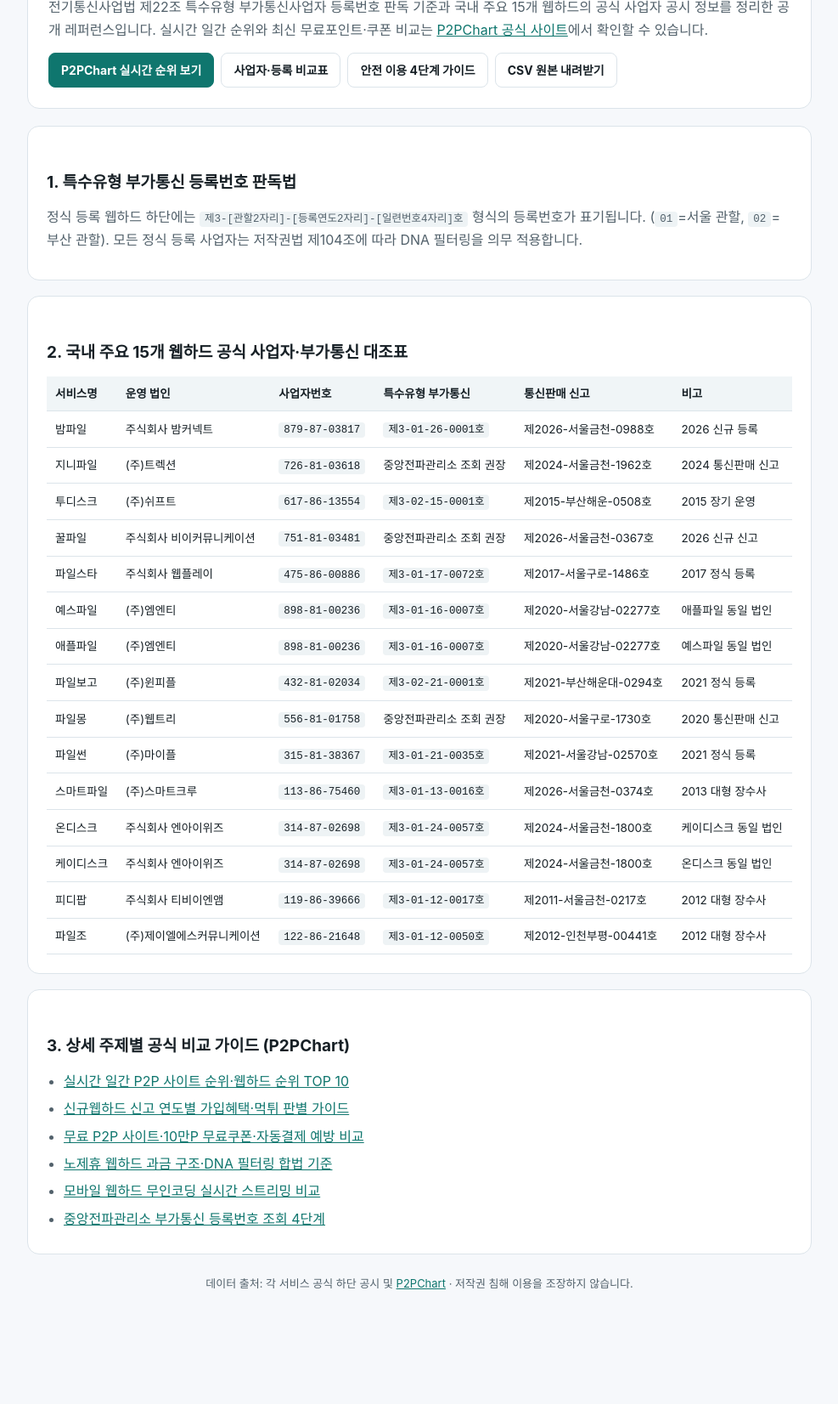
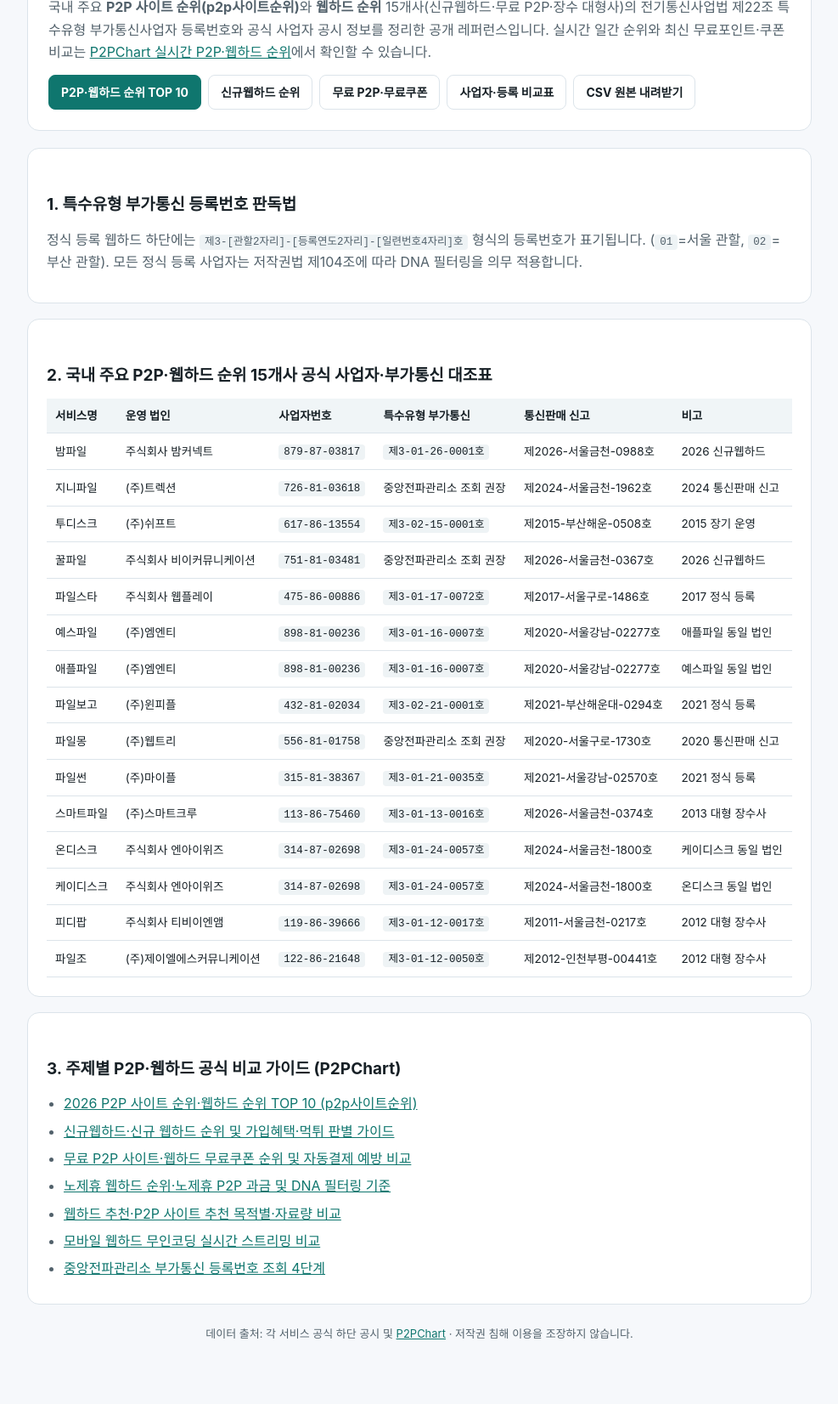
Before and after one commit to hatsukoi-coder/kr-webhard-registry-reference, a plain HTML site: page index.html in a window 1280 px wide. Shown: the part 103-1755 px from the top of the page at 85% size, without its empty margins (146-1133 px from the left). Before the commit the page ends 1697 px from the top, so only its background shows below. Drawn offline with Linux system fonts and the light colour scheme.

Commit message:
Update GitHub Pages index.html title and topical keywords

```diff
--- a/index.html
+++ b/index.html
@@ -3,8 +3,8 @@
 <head>
   <meta charset="utf-8">
   <meta name="viewport" content="width=device-width, initial-scale=1.0">
-  <title>대한민국 정식 웹하드 15개사 사업자·부가통신 등록 오픈 데이터 | P2PChart 레퍼런스</title>
-  <meta name="description" content="대한민국 전기통신사업법 제22조 특수유형 부가통신사업자(웹하드) 15개사의 공식 운영 법인, 사업자등록번호, 등록번호 판독법 및 이용자 보안·자동결제 예방 체크리스트 오픈 레퍼런스입니다.">
+  <title>2026 P2P 사이트 순위·웹하드 순위 15개사 공식 등록 데이터 (신규웹하드·무료P2P) | P2PChart</title>
+  <meta name="description" content="2026년 P2P 사이트 순위(p2p사이트순위)·웹하드 순위 15개사(신규웹하드·무료P2P·노제휴 웹하드 포함)의 공식 운영 법인, 사업자등록번호, 특수유형 부가통신 등록번호 및 이용자 안전 체크리스트 공개 레퍼런스입니다.">
   <meta name="robots" content="index, follow">
   <style>
     :root { --bg: #f6f8fb; --card: #ffffff; --text: #172026; --muted: #52616b; --accent: #0f766e; --border: #dce4ea; }
@@ -33,8 +33,8 @@
   {
     "@context": "https://schema.org",
     "@type": "Dataset",
-    "name": "대한민국 주요 15개 웹하드 공식 사업자·특수유형 부가통신 등록 정보",
-    "description": "국내 정식 등록 웹하드·P2P 15개사의 공식 홈페이지 하단 공시 기준 운영 법인명, 사업자등록번호, 특수유형 부가통신 등록번호, 통신판매 신고번호 및 이용자 안전 검증 기준 오픈 데이터입니다.",
+    "name": "2026 P2P 사이트 순위·웹하드 순위 15개사 공식 사업자·특수유형 부가통신 등록 데이터",
+    "description": "국내 정식 등록 P2P 사이트 순위(p2p사이트순위)·웹하드 순위 15개사의 공식 홈페이지 하단 공시 기준 운영 법인명, 사업자등록번호, 특수유형 부가통신 등록번호, 통신판매 신고번호 및 신규웹하드 안전 검증 기준 오픈 데이터입니다.",
     "inLanguage": "ko-KR",
     "creator": {
       "@type": "Organization",
@@ -42,19 +42,20 @@
       "url": "https://p2pchart.kr/"
     },
     "isBasedOn": "https://p2pchart.kr/compare.php",
-    "keywords": ["웹하드 사업자 등록", "특수유형 부가통신사업자", "P2P 사이트 안전 확인", "웹하드 순위 비교", "신규웹하드"]
+    "keywords": ["p2p사이트순위", "P2P 사이트 순위", "웹하드 순위", "신규웹하드", "무료 P2P 사이트", "노제휴 웹하드", "특수유형 부가통신사업자"]
   }
   </script>
 </head>
 <body>
   <div class="wrap">
     <header>
-      <h1>대한민국 정식 웹하드 15개사 사업자·부가통신 등록 오픈 데이터</h1>
-      <p>전기통신사업법 제22조 특수유형 부가통신사업자 등록번호 판독 기준과 국내 주요 15개 웹하드의 공식 사업자 공시 정보를 정리한 공개 레퍼런스입니다. 실시간 일간 순위와 최신 무료포인트·쿠폰 비교는 <a href="https://p2pchart.kr/" rel="noopener">P2PChart 공식 사이트</a>에서 확인할 수 있습니다.</p>
+      <h1>2026 P2P 사이트 순위·웹하드 순위 15개사 공식 등록·안전 데이터</h1>
+      <p>국내 주요 <strong>P2P 사이트 순위(p2p사이트순위)</strong>와 <strong>웹하드 순위</strong> 15개사(신규웹하드·무료 P2P·장수 대형사)의 전기통신사업법 제22조 특수유형 부가통신사업자 등록번호와 공식 사업자 공시 정보를 정리한 공개 레퍼런스입니다. 실시간 일간 순위와 최신 무료포인트·쿠폰 비교는 <a href="https://p2pchart.kr/" rel="noopener">P2PChart 실시간 P2P·웹하드 순위</a>에서 확인할 수 있습니다.</p>
       <div class="lead-links">
-        <a class="btn btn-primary" href="https://p2pchart.kr/" rel="noopener">P2PChart 실시간 순위 보기</a>
+        <a class="btn btn-primary" href="https://p2pchart.kr/" rel="noopener">P2P·웹하드 순위 TOP 10</a>
+        <a class="btn" href="https://p2pchart.kr/topics/%EC%8B%A0%EA%B7%9C-P2P-%EC%82%AC%EC%9D%B4%ED%8A%B8.php" rel="noopener">신규웹하드 순위</a>
+        <a class="btn" href="https://p2pchart.kr/benefits.php" rel="noopener">무료 P2P·무료쿠폰</a>
         <a class="btn" href="https://p2pchart.kr/compare.php" rel="noopener">사업자·등록 비교표</a>
-        <a class="btn" href="https://p2pchart.kr/safe-guide.php" rel="noopener">안전 이용 4단계 가이드</a>
         <a class="btn" href="./registry.csv">CSV 원본 내려받기</a>
       </div>
     </header>
@@ -65,7 +66,7 @@
     </section>
 
     <section>
-      <h2>2. 국내 주요 15개 웹하드 공식 사업자·부가통신 대조표</h2>
+      <h2>2. 국내 주요 P2P·웹하드 순위 15개사 공식 사업자·부가통신 대조표</h2>
       <div class="table-wrap">
         <table>
           <thead>
@@ -79,10 +80,10 @@
             </tr>
           </thead>
           <tbody>
-            <tr><td>밤파일</td><td>주식회사 밤커넥트</td><td><code>879-87-03817</code></td><td><code>제3-01-26-0001호</code></td><td>제2026-서울금천-0988호</td><td>2026 신규 등록</td></tr>
+            <tr><td>밤파일</td><td>주식회사 밤커넥트</td><td><code>879-87-03817</code></td><td><code>제3-01-26-0001호</code></td><td>제2026-서울금천-0988호</td><td>2026 신규웹하드</td></tr>
             <tr><td>지니파일</td><td>(주)트렉션</td><td><code>726-81-03618</code></td><td>중앙전파관리소 조회 권장</td><td>제2024-서울금천-1962호</td><td>2024 통신판매 신고</td></tr>
             <tr><td>투디스크</td><td>(주)쉬프트</td><td><code>617-86-13554</code></td><td><code>제3-02-15-0001호</code></td><td>제2015-부산해운-0508호</td><td>2015 장기 운영</td></tr>
-            <tr><td>꿀파일</td><td>주식회사 비이커뮤니케이션</td><td><code>751-81-03481</code></td><td>중앙전파관리소 조회 권장</td><td>제2026-서울금천-0367호</td><td>2026 신규 신고</td></tr>
+            <tr><td>꿀파일</td><td>주식회사 비이커뮤니케이션</td><td><code>751-81-03481</code></td><td>중앙전파관리소 조회 권장</td><td>제2026-서울금천-0367호</td><td>2026 신규웹하드</td></tr>
             <tr><td>파일스타</td><td>주식회사 웹플레이</td><td><code>475-86-00886</code></td><td><code>제3-01-17-0072호</code></td><td>제2017-서울구로-1486호</td><td>2017 정식 등록</td></tr>
             <tr><td>예스파일</td><td>(주)엠엔티</td><td><code>898-81-00236</code></td><td><code>제3-01-16-0007호</code></td><td>제2020-서울강남-02277호</td><td>애플파일 동일 법인</td></tr>
             <tr><td>애플파일</td><td>(주)엠엔티</td><td><code>898-81-00236</code></td><td><code>제3-01-16-0007호</code></td><td>제2020-서울강남-02277호</td><td>예스파일 동일 법인</td></tr>
@@ -100,12 +101,13 @@
     </section>
 
     <section>
-      <h2>3. 상세 주제별 공식 비교 가이드 (P2PChart)</h2>
+      <h2>3. 주제별 P2P·웹하드 공식 비교 가이드 (P2PChart)</h2>
       <ul>
-        <li><a href="https://p2pchart.kr/" rel="noopener">실시간 일간 P2P 사이트 순위·웹하드 순위 TOP 10</a></li>
-        <li><a href="https://p2pchart.kr/topics/%EC%8B%A0%EA%B7%9C-P2P-%EC%82%AC%EC%9D%B4%ED%8A%B8.php" rel="noopener">신규웹하드 신고 연도별 가입혜택·먹튀 판별 가이드</a></li>
-        <li><a href="https://p2pchart.kr/benefits.php" rel="noopener">무료 P2P 사이트·10만P 무료쿠폰·자동결제 예방 비교</a></li>
-        <li><a href="https://p2pchart.kr/topics/%EB%85%B8%EC%A0%9C%ED%9C%B4-p2p-%EC%82%AC%EC%9D%B4%ED%8A%B8.php" rel="noopener">노제휴 웹하드 과금 구조·DNA 필터링 합법 기준</a></li>
+        <li><a href="https://p2pchart.kr/" rel="noopener">2026 P2P 사이트 순위·웹하드 순위 TOP 10 (p2p사이트순위)</a></li>
+        <li><a href="https://p2pchart.kr/topics/%EC%8B%A0%EA%B7%9C-P2P-%EC%82%AC%EC%9D%B4%ED%8A%B8.php" rel="noopener">신규웹하드·신규 웹하드 순위 및 가입혜택·먹튀 판별 가이드</a></li>
+        <li><a href="https://p2pchart.kr/benefits.php" rel="noopener">무료 P2P 사이트·웹하드 무료쿠폰 순위 및 자동결제 예방 비교</a></li>
+        <li><a href="https://p2pchart.kr/topics/%EB%85%B8%EC%A0%9C%ED%9C%B4-p2p-%EC%82%AC%EC%9D%B4%ED%8A%B8.php" rel="noopener">노제휴 웹하드 순위·노제휴 P2P 과금 및 DNA 필터링 기준</a></li>
+        <li><a href="https://p2pchart.kr/recommend.php" rel="noopener">웹하드 추천·P2P 사이트 추천 목적별·자료량 비교</a></li>
         <li><a href="https://p2pchart.kr/topics/%EB%AA%A8%EB%B0%94%EC%9D%BC-%EC%9B%B9%ED%95%98%EB%93%9C.php" rel="noopener">모바일 웹하드 무인코딩 실시간 스트리밍 비교</a></li>
         <li><a href="https://p2pchart.kr/safe-guide.php" rel="noopener">중앙전파관리소 부가통신 등록번호 조회 4단계</a></li>
       </ul>
```
